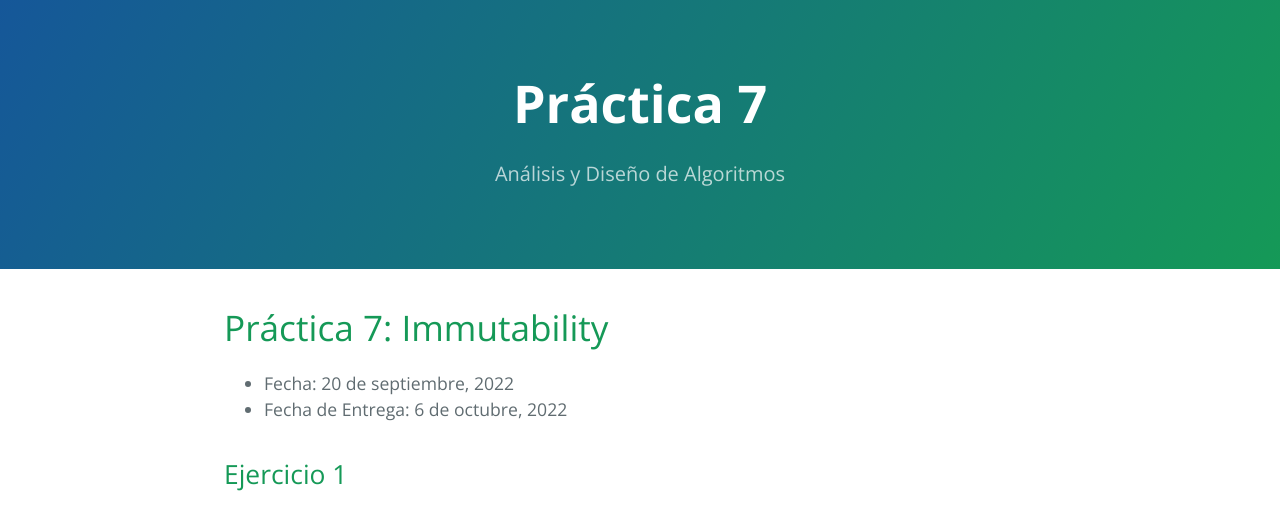
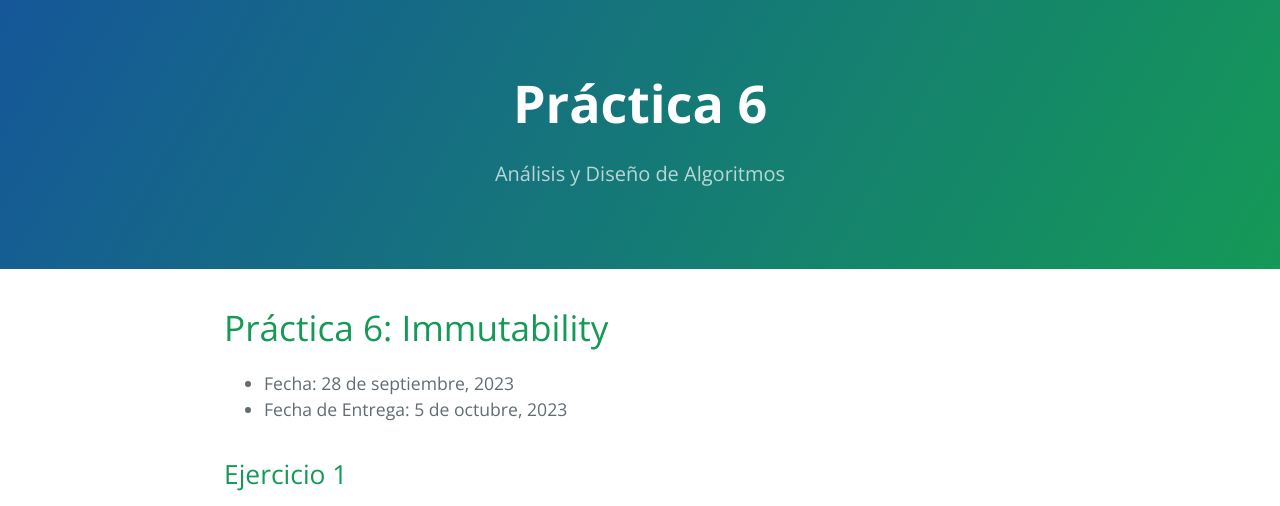
Before and after one commit to FacultadDeIngenieria/anaydis, a Jekyll site: the page built from practice/tp6.md, in a window 1280 px wide. Shown: the top 506 px of the page. Built offline with Jekyll 4.4.1, drawn with Linux system fonts in a browser that asks for light colours.

Commit message:
Prepare TP6 for Immutability

```diff
--- a/practice/tp7.md
+++ b/practice/tp6.md
@@ -1,13 +1,13 @@
 ---
-title: Práctica 7
+title: Práctica 6
 layout: practice
-permalink: /practice/7
+permalink: /practice/6
 ---
 
-# Práctica 7: Immutability
+# Práctica 6: Immutability
 
-* Fecha: 20 de septiembre, 2022
-* Fecha de Entrega: 6 de octubre, 2022
+* Fecha: 28 de septiembre, 2023
+* Fecha de Entrega: 5 de octubre, 2023
 
 ## Ejercicio 1
 
```
Also changed, not shown: README.md.
